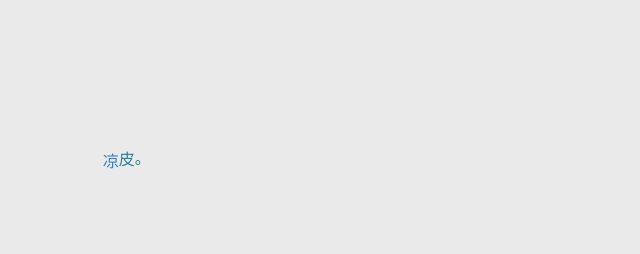
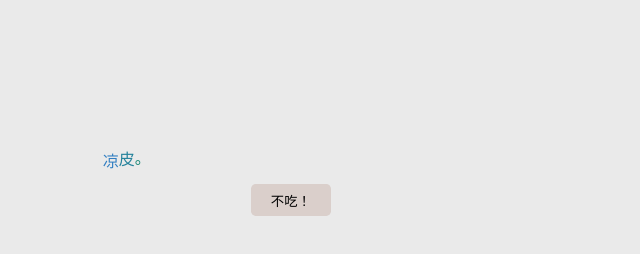
Before and after one commit to lihuangfu/foodradom, a plain HTML site: page index.html in a window 1280 px wide. Shown: the whole page, without its empty margins (0-640 px from the left). Drawn offline with Linux system fonts and the light colour scheme.

Commit message:
Update index.html

```diff
--- a/index.html
+++ b/index.html
@@ -21,6 +21,16 @@ main{
 	margin: -102px auto;
 	font-family: KaiTi;
 	//font-size: 19px;
+}
+.no{
+	width: 5rem;
+	height: 2rem;
+	background: #dacfcb;
+	margin-top: 20px;
+	margin-left: 100px;
+	font-family: KaiTi;
+	border: none;
+	border-radius: .3rem;
 }
 footer{
 	width: 100%;
@@ -173,6 +183,8 @@ footer{
 			<span class="span2">锅</span>
 			<span class="span3">。</span>
 		</div>
+		<br>
+		<button class="no" id="not">不吃！</button>
 	</article>
 </main>
 <footer>
@@ -276,7 +288,9 @@ quotes[44] = '<span class="span1">鸡</span><span class="span2">公</span><span
 
 var quote = quotes[rand1];
 $("#content-desc").html(quote);
-
+$("#not").click(function(){
+        window.location.reload();
+});
 </script>
 
 
```
